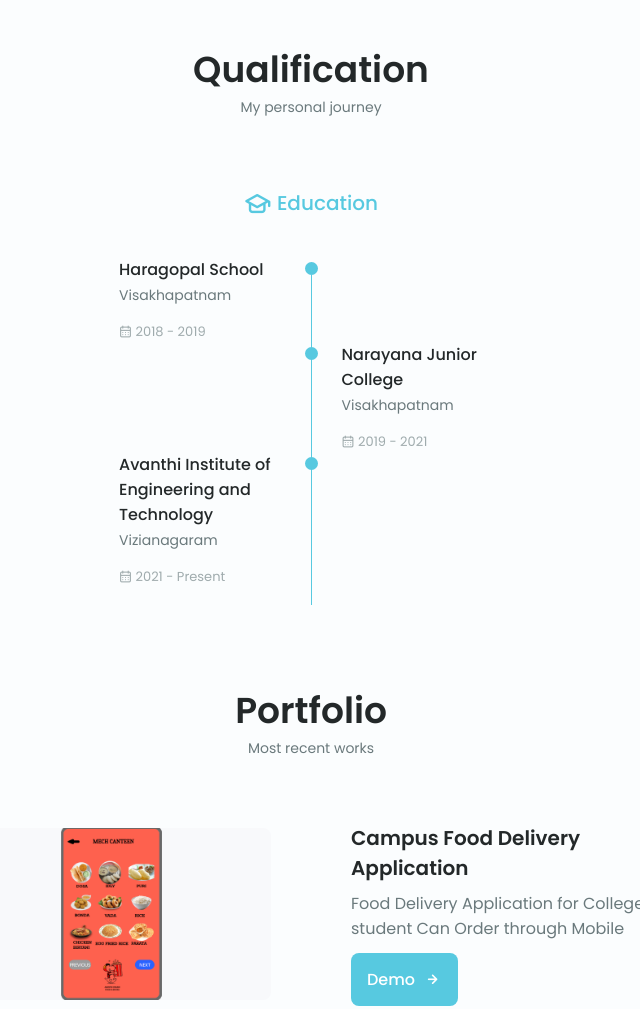
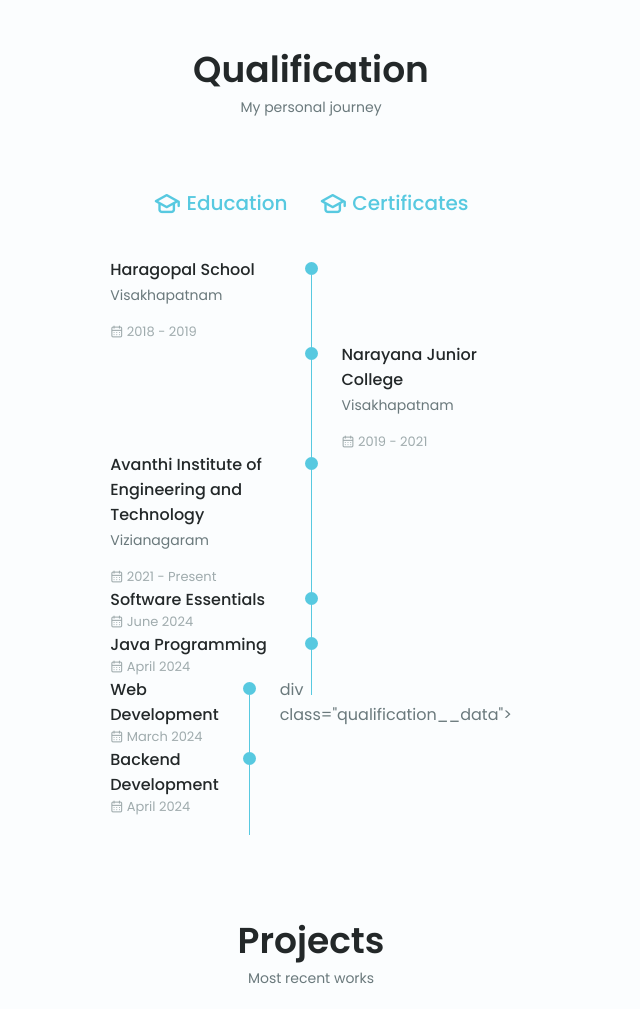
Before and after one commit to Rupa2806/Portfolio, a plain HTML site: page index.html in a window 1280 px wide. Shown: the part 2306-3315 px from the top of the page, without its empty margins (329-969 px from the left). Drawn offline with nearby package versions, Linux system fonts and the light colour scheme.

Commit message:
Update index.html

```diff
--- a/index.html
+++ b/index.html
@@ -311,6 +311,10 @@
                         <i class="uil uil-graduation-cap qualification__icon"></i>
                         Education
                     </div>
+                    <div class="qualification__button button--flex qualification__active" data-target='#education'>
+                        <i class="uil uil-graduation-cap qualification__icon"></i>
+                        Certificates
+                    </div>
 
 
                 </div>
@@ -373,7 +377,64 @@
             <!--==================== QUALIFICATION 4 ====================-->
 
             </div>
+            <div class="qualification__data">
+                 <div>
+                     <h3 class="qualification__title">Software Essentials </h3>
+                        <div class="qualification__calendar">
+                        <i class="uil uil-calendar-alt"></i>
+                        June 2024
+                     </div>
+                 </div>
 
+                 <div>
+                     <span class="qualification__rounder"></span>
+                     <span class="qualification__line"></span>
+                 </div>
+             </div>
+            <div class="qualification__data">
+                 <div>
+                     <h3 class="qualification__title">Java Programming</h3>
+
+                     <div class="qualification__calendar">
+                        <i class="uil uil-calendar-alt"></i>
+                        April 2024
+                     </div>
+                 </div>
+
+                 <div>
+                     <span class="qualification__rounder"></span>
+                     <span class="qualification__line"></span>
+                 </div>
+             </div>
+            <div class="qualification__data">
+                 <div>
+                     <h3 class="qualification__title">Web Development </h3>
+
+                     <div class="qualification__calendar">
+                        <i class="uil uil-calendar-alt"></i>
+                        March 2024
+                     </div>
+                 </div>
+
+                 <div>
+                     <span class="qualification__rounder"></span>
+                     <span class="qualification__line"></span>
+                 </div>
+                div class="qualification__data">
+                 <div>
+                     <h3 class="qualification__title">Backend Development </h3>
+
+                     <div class="qualification__calendar">
+                        <i class="uil uil-calendar-alt"></i>
+                        April 2024
+                     </div>
+                 </div>
+
+                 <div>
+                     <span class="qualification__rounder"></span>
+                     <span class="qualification__line"></span>
+                 </div>
+             </div>
 
             </div>
         </section>
@@ -382,7 +443,7 @@
         <!--==================== PORTFOLIO ====================-->
         <section class="portfolio section" id="portfolio">
 
-            <h2 class="section__title">Portfolio</h2>
+            <h2 class="section__title">Projects</h2>
             <span class="section__subtitle">Most recent works</span>
 
             <div class="portfolio__container container swiper-container">
@@ -395,7 +456,7 @@
                 <div class="portfolio_">
                     <h3 class="portfolio__title">Video Conference</h3>
                     <p class="portfolio__description">Video Conference Application for Faster Communication and Sharing among a group.</p>
-                    <a href="#" class="button button--flex button--small portfolio__button">
+                    <a href="https://rupa.pythonanywhere.com/" class="button button--flex button--small portfolio__button">
                         Demo
                         <i class="uil uil-arrow-right button__icon"></i>
                     </a>
@@ -410,7 +471,7 @@
                 <div class="portfolio_">
                     <h3 class="portfolio__title">Campus Food Delivery Application</h3>
                     <p class="portfolio__description">Food Delivery Application for College student Can Order through Mobile</p>
-                    <a href="#" class="button button--flex button--small portfolio__button">
+                    <a href="https://x.thunkable.com/projectPage/65d85a160c63852f8c6960bd" class="button button--flex button--small portfolio__button">
                         Demo
                         <i class="uil uil-arrow-right button__icon"></i>
                     </a>
```
